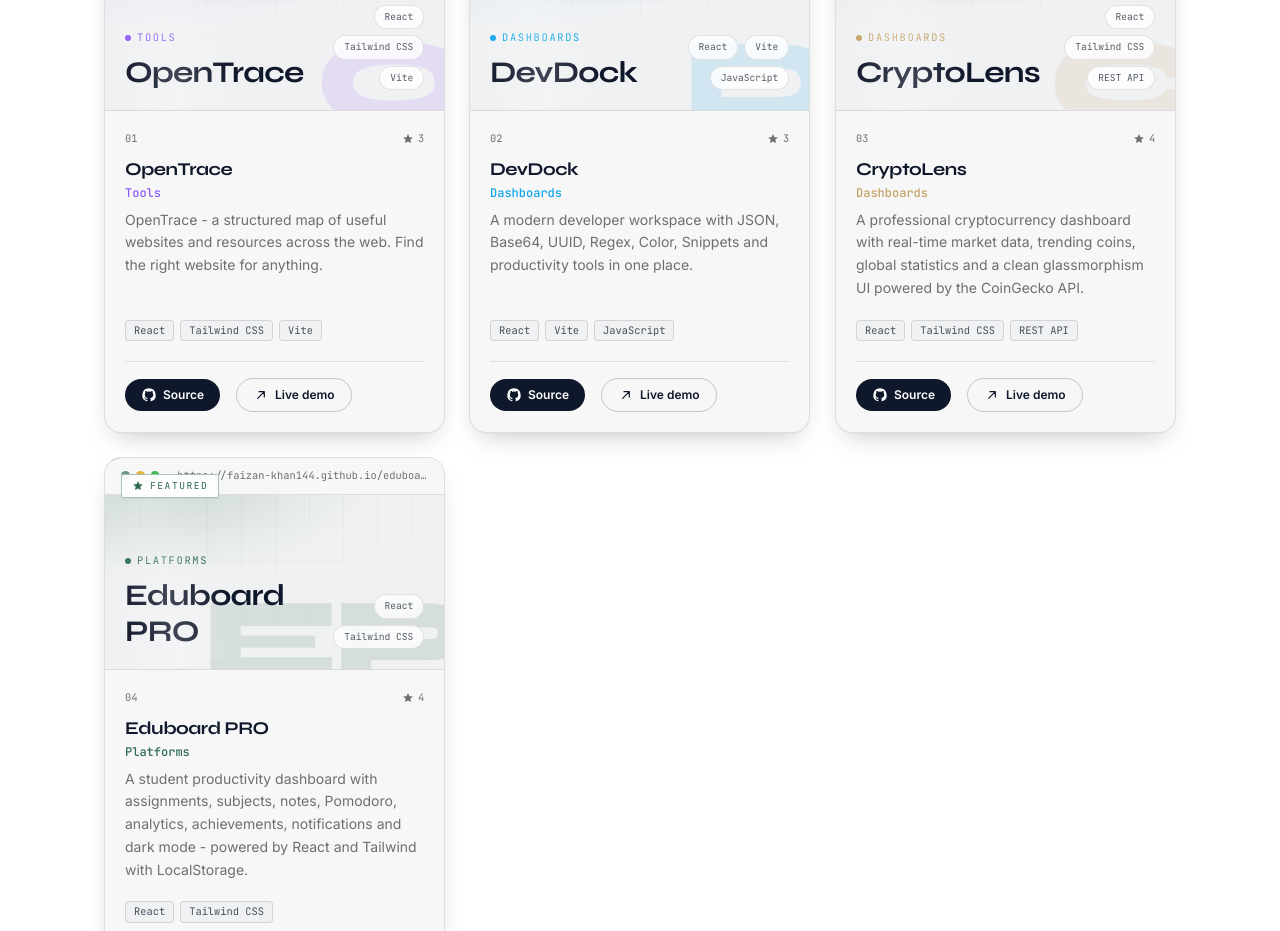
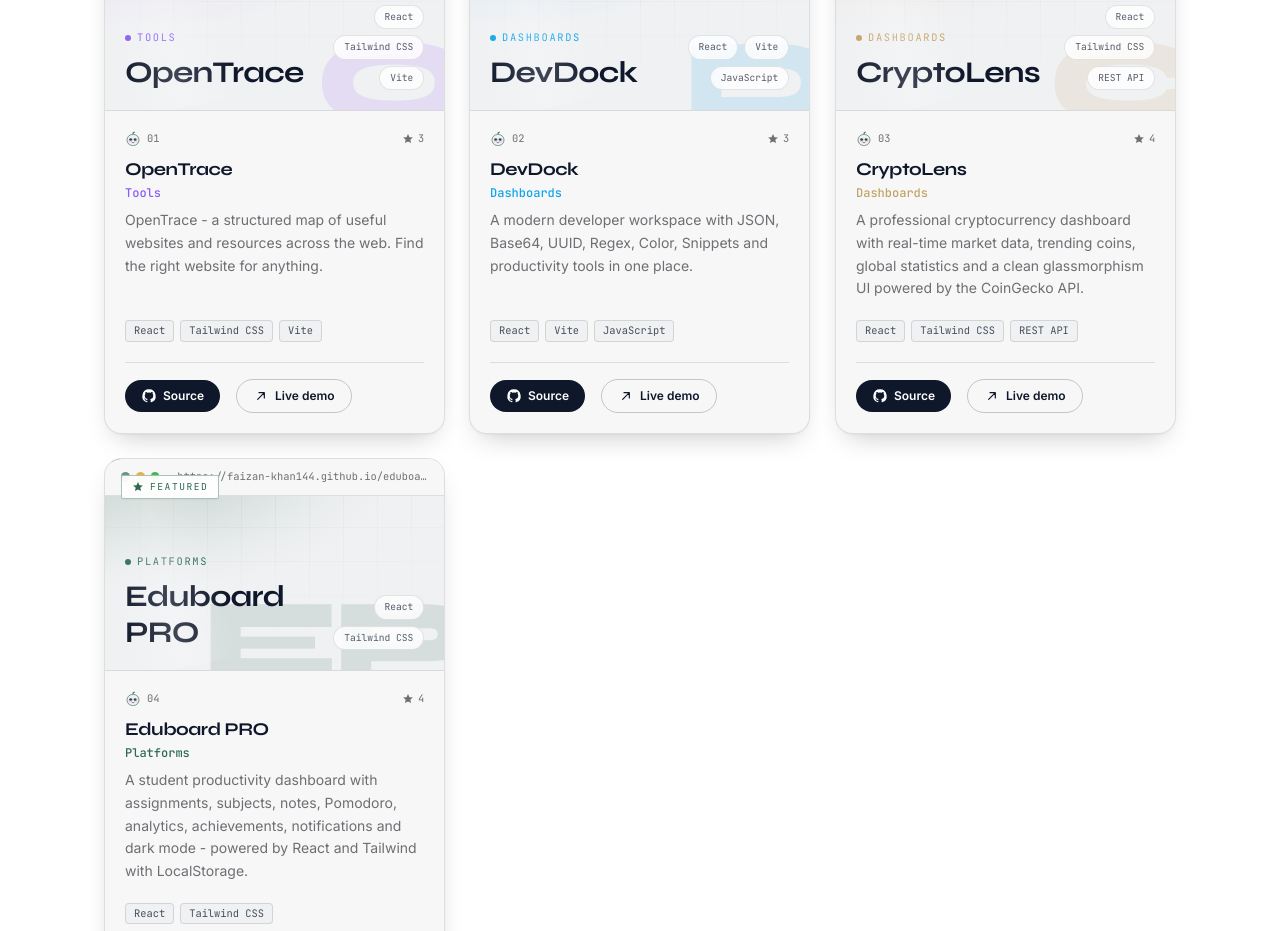
Before and after one commit to Faizan-khan144/faizan-portfolio, a React (Vite) app: page / in a window 1280 px wide. Shown: the part 5180-6111 px from the top of the page. Built offline with nearby package versions, Linux system fonts and the light colour scheme.

Commit message:
feat(projects): add a mascot to each project card

```diff
--- a/src/components/ProjectCard.jsx
+++ b/src/components/ProjectCard.jsx
@@ -1,5 +1,6 @@
 import { motion, useMotionTemplate, useMotionValue, useSpring, useTransform } from 'framer-motion'
 import Reveal from './Reveal'
+import Mascot from './Mascot'
 import { IconArrow, IconExternal, IconGitHub, IconStar } from './Icons'
 
 const accents = {
@@ -156,7 +157,10 @@ export default function ProjectCard({ project, index = 0, delay = 0 }) {
 
       <div className="flex flex-1 flex-col p-5">
         <div className="mb-2 flex items-center justify-between font-mono text-[0.65rem] text-muted">
-          <span>0{index + 1}</span>
+          <span className="inline-flex items-center gap-1.5">
+            <Mascot size={16} className="h-4 w-4" />
+            0{index + 1}
+          </span>
           {project.stars ? (
             <span className="inline-flex items-center gap-1">
               <IconStar className="h-3 w-3" style={{ color: accentFor(project) }} />
```
